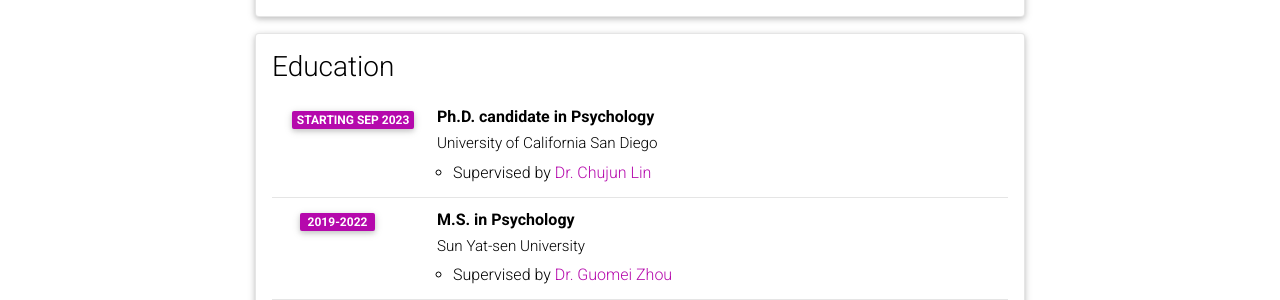
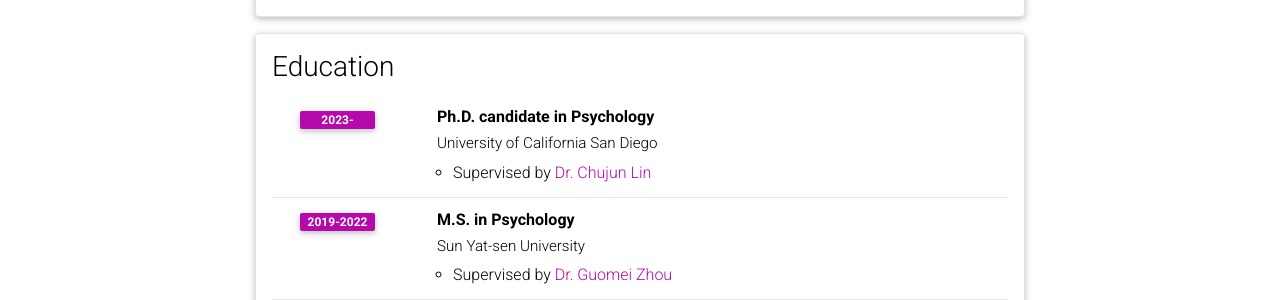
Before and after one commit to RuoyingZheng/RuoyingZheng.github.io, a Jekyll site: the page built from _pages/cv.md, in a window 1280 px wide and 900 px high. Shown: the part 328-628 px from the top of the window. Built offline with Jekyll 4.4.1, drawn with Linux system fonts in a browser that asks for light colours; comment, search, counter and statistics services are not loaded; a style sheet for code colours, icons or effects is not loaded.

Commit message:
Update cv.yml

```diff
--- a/_data/cv.yml
+++ b/_data/cv.yml
@@ -11,7 +11,7 @@
   contents:
     - title: Ph.D. candidate in Psychology
       institution: University of California San Diego
-      year: starting Sep 2023
+      year: 2023-
       description:
         - Supervised by <a href="https://www.chujunlin.com/"> Dr. Chujun Lin</a>
     - title: M.S. in Psychology
```
